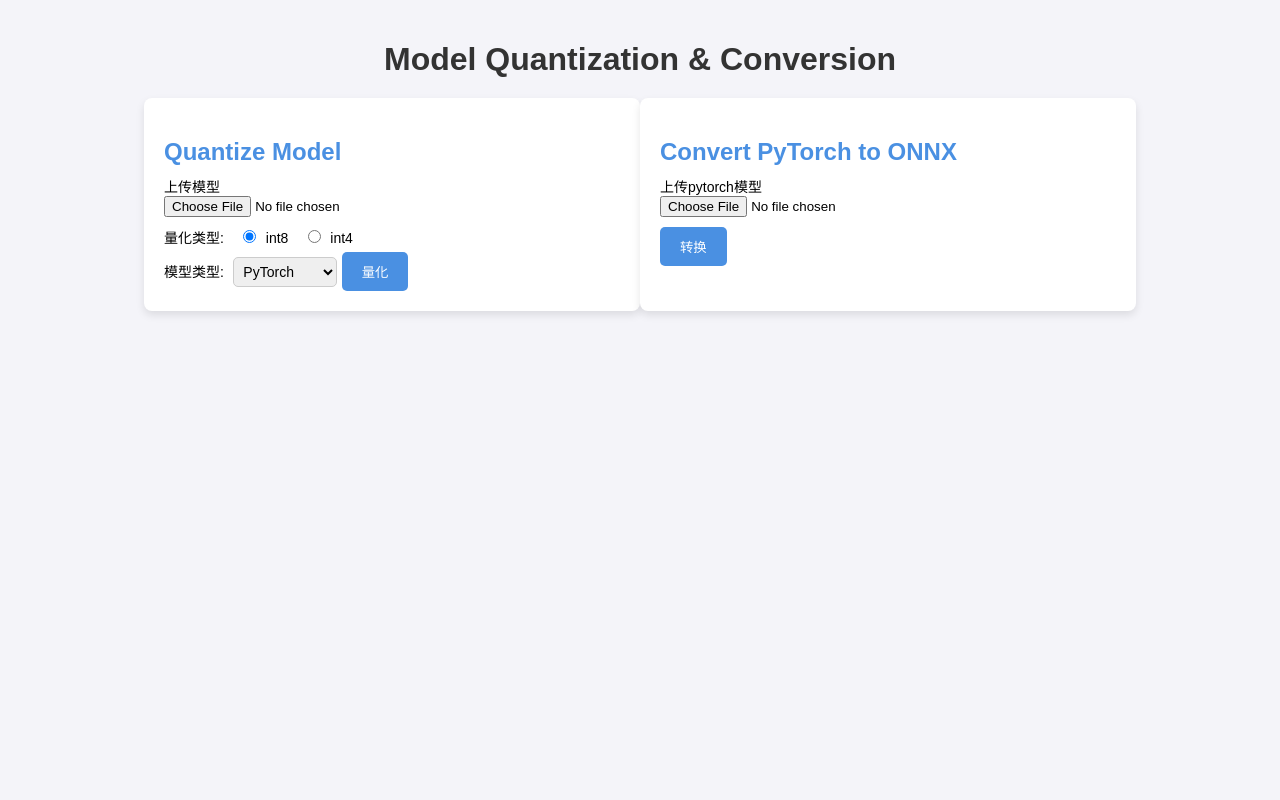
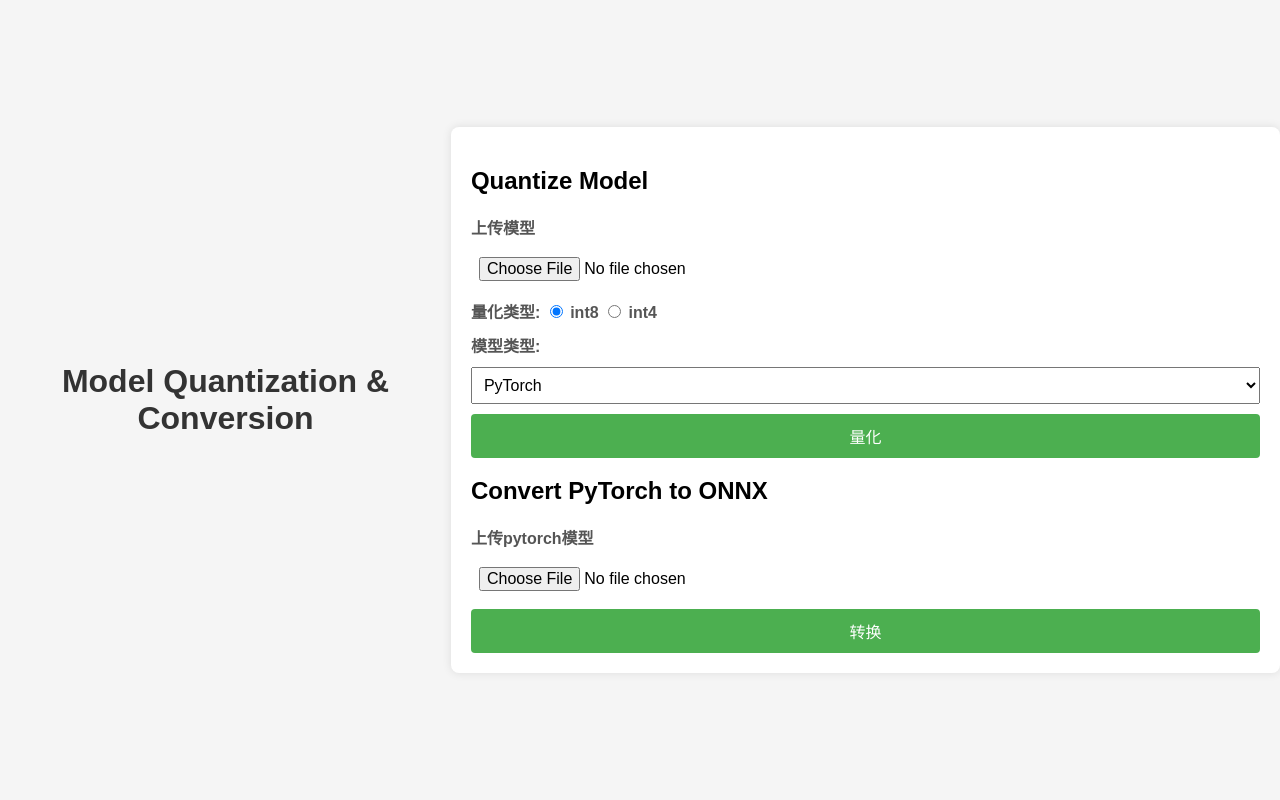
Before and after one commit to JT-Collaboration/model_quantization_project, a FastAPI app: page / in a window 1280 px wide. Run offline with FastAPI, Linux system fonts and the light colour scheme.

Commit message:
Update index.css

```diff
--- a/static/index.css
+++ b/static/index.css
@@ -1,104 +1,90 @@
-/* 页面基础样式 */
+/* 全局样式 */
 body {
     font-family: Arial, sans-serif;
-    background-color: #f4f4f9;
+    display: flex;
+    justify-content: center;
+    align-items: center;
+    height: 100vh;
     margin: 0;
+    background-color: #f5f5f5;
+}
+
+.container {
+    width: 70%;
+    max-width: 800px;
+    background-color: white;
     padding: 20px;
+    border-radius: 8px;
+    box-shadow: 0px 0px 10px rgba(0, 0, 0, 0.1);
+}
+
+/* 标题样式 */
+h1 {
+    text-align: center;
+    color: #333;
+}
+
+/* 表单样式 */
+form {
     display: flex;
     flex-direction: column;
+    gap: 10px;
+    margin-top: 15px;
+}
+
+label {
+    font-weight: bold;
+    color: #555;
+}
+
+input[type="file"], select, button {
+    padding: 8px;
+    font-size: 16px;
+}
+
+button {
+    cursor: pointer;
+    color: white;
+    background-color: #4CAF50;
+    border: none;
+    padding: 10px;
+    font-size: 16px;
+    border-radius: 4px;
+}
+
+button:hover {
+    background-color: #45a049;
+}
+
+.section {
+    display: none;
+}
+
+/* 提示框样式 */
+.alert-box {
+    position: fixed;
+    bottom: 20px;
+    right: 20px;
+    padding: 15px;
+    background-color: #333;
+    color: white;
+    border-radius: 8px;
+    box-shadow: 0 2px 10px rgba(0, 0, 0, 0.1);
+    display: flex;
+    justify-content: space-between;
     align-items: center;
 }
 
-h1 {
-    color: #333;
-    margin-bottom: 20px;
+.alert-box button {
+    margin-left: 10px;
+    padding: 5px 10px;
+    background-color: #555;
+    border: none;
+    border-radius: 4px;
+    cursor: pointer;
+    color: white;
 }
 
-h2 {
-    color: #4a90e2;
-    margin-bottom: 10px;
+.alert-box button:hover {
+    background-color: #777;
 }
-
-/* 容器样式，左右分栏 */
-.container {
-    display: flex;
-    width: 80%;
-    max-width: 1000px;
-    margin: 0 auto;
-    justify-content: space-between;
-}
-
-/* 左侧和右侧的样式 */
-.left, .right {
-    background-color: white;
-    padding: 20px;
-    border-radius: 8px;
-    box-shadow: 0 4px 8px rgba(0, 0, 0, 0.1);
-    width: 48%;
-}
-
-/* 文件上传按钮样式 */
-input[type="file"] {
-    display: block;
-    margin-bottom: 10px;
-}
-
-/* 提交按钮样式 */
-button {
-    background-color: #4a90e2;
-    color: white;
-    padding: 10px 20px;
-    border: none;
-    border-radius: 5px;
-    cursor: pointer;
-}
-
-button:hover {
-    background-color: #357abd;
-}
-
-/* 下拉框样式 */
-select {
-    margin-top: 10px;
-    padding: 5px;
-    font-size: 14px;
-    border: 1px solid #ccc;
-    border-radius: 5px;
-}
-
-/* 单选框和标签样式 */
-input[type="radio"] {
-    margin-right: 5px;
-    margin-left: 10px;
-}
-
-label {
-    margin-right: 5px;
-    font-size: 14px;
-}
-
-/* 下载链接样式 */
-#download-link a, #onnx-download-link a {
-    display: inline-block;
-    margin-top: 10px;
-    padding: 8px 16px;
-    background-color: #4caf50;
-    color: white;
-    text-decoration: none;
-    border-radius: 5px;
-}
-
-#download-link a:hover, #onnx-download-link a:hover {
-    background-color: #388e3c;
-}
-
-/* 模型结构显示样式 */
-#model-structure {
-    margin-top: 20px;
-    padding: 10px;
-    background-color: #f0f0f0;
-    border-radius: 5px;
-    white-space: pre-wrap;
-    max-height: 400px;
-    overflow-y: auto;
-}
```
